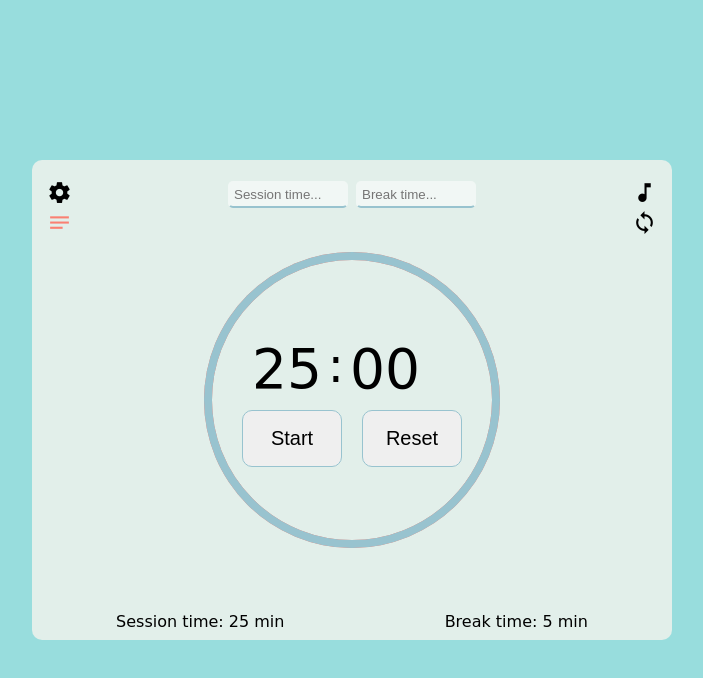
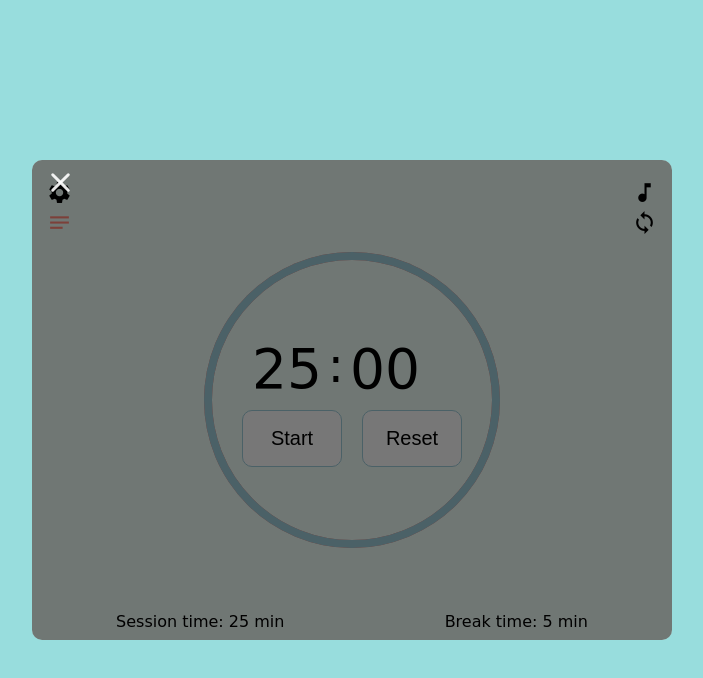
Before and after one commit to Alex-Rubanov/pomodoro-app, a plain HTML site: page index.html in a window 1280 px wide. Both pictures are taken after a click on the element 347 px from the left and 222 px from the top of the page. Shown: the whole page, without its empty margins (288-991 px from the left). Drawn offline with Linux system fonts and the light colour scheme; files whose address does not match are found by name; a web font is replaced by a local one.

Commit message:
added show notes menu functionality

```diff
--- a/index.html
+++ b/index.html
@@ -42,6 +42,13 @@
             <span data-sound-mode class="icon-music_note"></span>
             <span data-loop-mode class="icon-loop"></span>
         </div>
+
+        <div class="notes-history">
+            <div class="close-btn">
+                <span></span>
+                <span></span>
+            </div>
+        </div>
     </div>
 </body>
 </html>
--- a/script.js
+++ b/script.js
@@ -292,12 +292,57 @@ const switchLoopMode = () => {
 
 switchLoopMode();
 
+const showSettingsMenu = (element) => {
+    const settingsMenu = document.querySelector('.settings-menu');
+
+    if (element.classList.contains('active')) {
+        settingsMenu.style.setProperty('opacity', 1);
+        return;
+    }
+
+    settingsMenu.style.setProperty('opacity', 0);
+};
+
+const showNotes = (element) => {
+    const notes = document.querySelector('.notes-history');
+
+    if (element.classList.contains('active')) {
+        notes.classList.add('show');
+        return;
+    }
+
+    notes.classList.remove('show');
+};
+
+const hideNotes = () => {
+    const closeBtn = document.querySelector('.close-btn');
+
+    closeBtn.addEventListener('click', () => {
+        const notesHistory = document.querySelector('.notes-history');
+        const notesMenu = document.querySelector('.icon-notes');
+
+        notesHistory.classList.remove('show');
+        notesMenu.classList.remove('active');
+
+    });
+};
+
+hideNotes();
+
 const switchActiveClass = () => {
     const icons = document.querySelectorAll('[data-icon]');
 
     icons.forEach(icon => {
         icon.addEventListener('click', (e) => {
             e.target.classList.toggle('active');
+
+            if (e.target.classList.contains('icon-settings')) {
+                showSettingsMenu(icon);
+            }
+
+            if (e.target.classList.contains('icon-notes')) {
+                showNotes(icon);
+            }
         });
     });
 };
--- a/style.css
+++ b/style.css
@@ -48,6 +48,8 @@ body {
     flex-wrap: wrap;
     justify-content: center;
     gap: 0.5rem;
+    opacity: 0;
+    transition: 0.5s;
 }
 
 .settings-menu input {
@@ -272,7 +274,6 @@ body {
     transform: translateX(40px);
     padding-right: 10px;
     opacity: 1;
-    border-bottom: 1px solid #000;
     width: 50px;
     transition: all 0.5s ease;
 }
@@ -293,7 +294,6 @@ body {
 .icon-notes:hover:after {
     transform: translateX(40px);
     opacity: 1;
-    border-bottom: 1px solid #000;
     width: 45px;
     transition: all 0.5s ease;
 }
@@ -338,7 +338,6 @@ body {
 .icon-music_note:hover:after {
     transform: translateX(-25px);
     opacity: 1;
-    border-bottom: 1px solid #000;
     width: 48px;
     transition: all 0.5s ease;
 }
@@ -371,7 +370,6 @@ body {
 .icon-loop:hover:after {
     transform: translateX(-28px);
     opacity: 1;
-    border-bottom: 1px solid #000;
     width: 52px;
     transition: all 0.5s ease;
 }
@@ -382,5 +380,44 @@ body {
 
 .disabled, .active {
     color: rgb(250, 128, 114);
-    overflow: hidden;
+    transition: all 0.2s ease;
 }
+
+.notes-history {
+    position: absolute;
+    height: 100%;
+    width: 100%;
+    left: -100%;
+    background-color:rgba(0, 0, 0, 0.5);
+    transition: 0.5s ease;
+}
+
+.show {
+    left: 0;
+}
+
+.close-btn {
+    position: absolute;
+    top: 5px;
+    left: 0px;
+    padding: 1rem;
+    cursor: pointer;
+}
+
+.close-btn span:first-child {
+    transform: rotate(45deg);
+    margin-bottom: -3px;
+}
+
+.close-btn span:nth-child(2) {
+    transform: rotate(-45deg);
+}
+
+.close-btn span {
+    display: block;
+    width: 25px;
+    height: 3px;
+    background-color: rgba(255, 255, 255, 0.9);
+    margin-bottom: 5px;
+    border-radius: 5px;
+}
```
